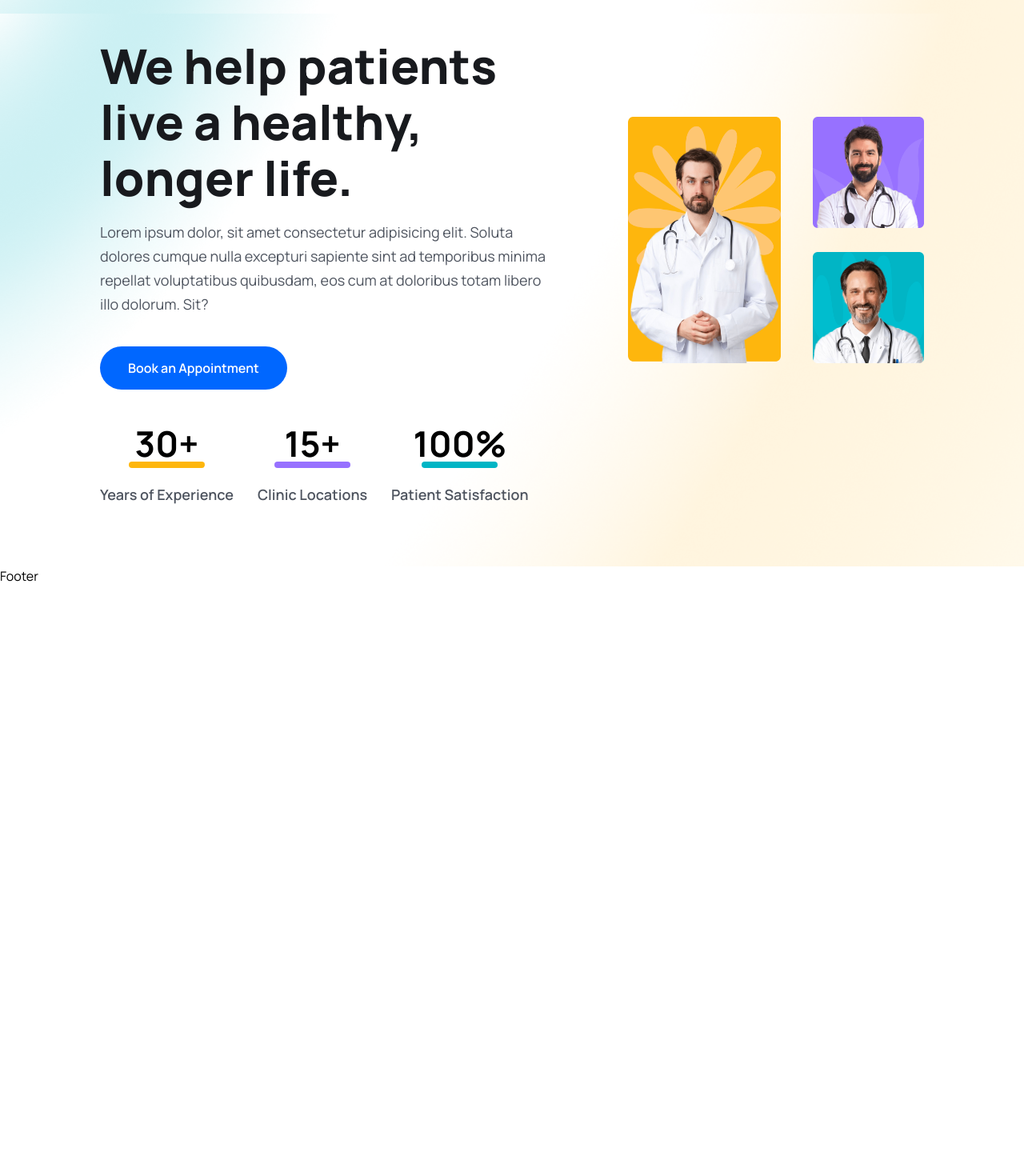
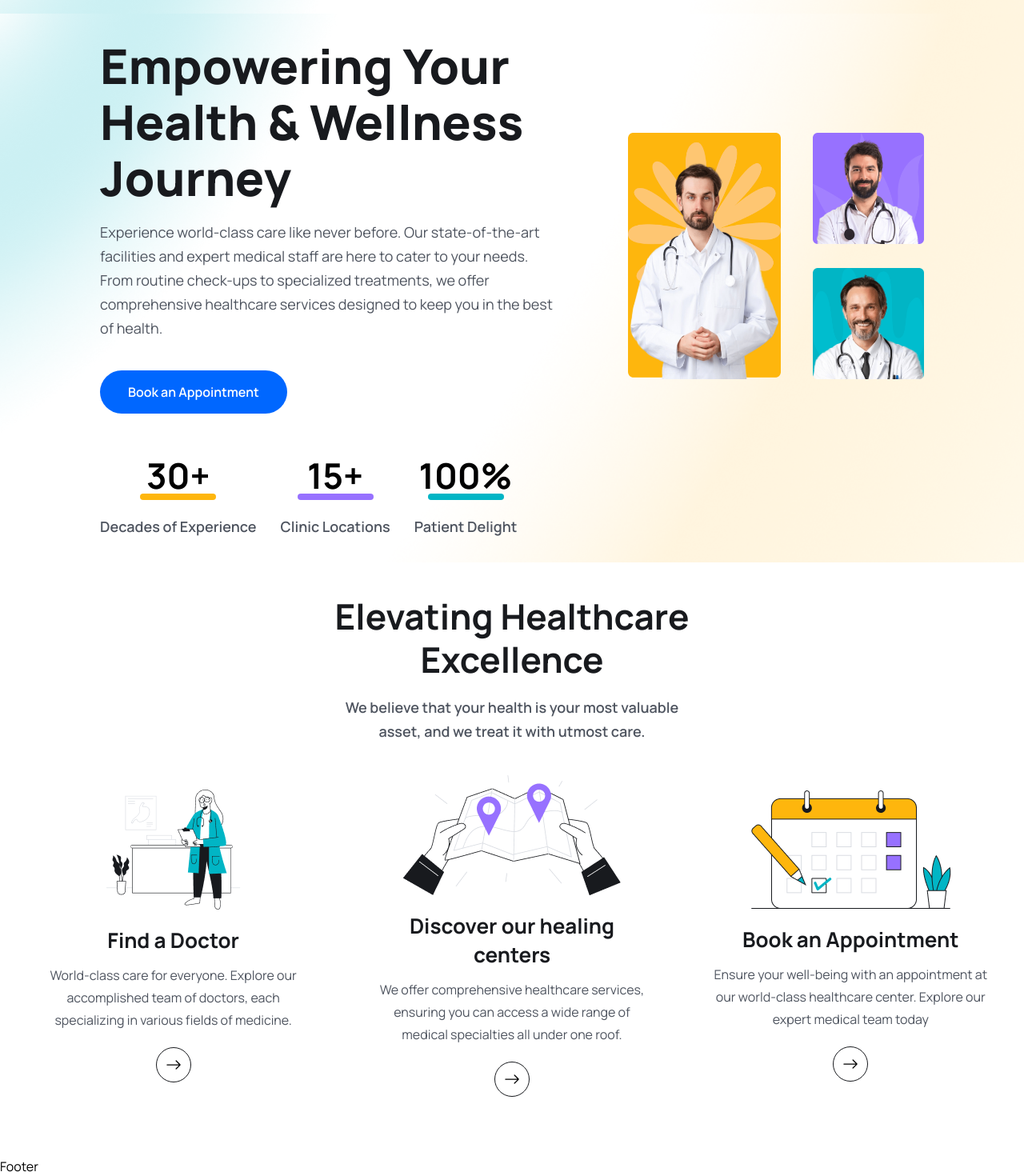
Before and after one commit to dushyant2909/Medicare-Booking, a React (Vite) app in the folder frontend/: page / in a window 1280 px wide. Shown: the part 63-1533 px from the top of the page at 80% size. Before the commit the page ends 800 px from the top, so only its background shows below. Built offline with nearby package versions, Linux system fonts and the light colour scheme.

Commit message:
Completed section 2 of main section

```diff
--- a/frontend/src/pages/Home.jsx
+++ b/frontend/src/pages/Home.jsx
@@ -2,31 +2,39 @@ import React from 'react'
 import heroImg01 from '../assets/images/hero-img01.png'
 import heroImg02 from '../assets/images/hero-img02.png'
 import heroImg03 from '../assets/images/hero-img03.png'
+import icon01 from '../assets/images/icon01.png'
+import icon02 from '../assets/images/icon02.png'
+import icon03 from '../assets/images/icon03.png'
+import { Link } from 'react-router-dom'
+import { BsArrowRight } from 'react-icons/bs'
 
 const Home = () => {
   return (
     <>
-      {/* ----------Hero Section------------- */}
-      <section className='hero__section pt-[30px] 2xl:h-[800px]'>
-        <div className="container lg:px-[125px]">
-          <div className="flex flex-col lg:flex-row gap-[60px] lg:gap-[90px] items-center justify-between">
-            {/* ---------Hero Content----------- */}
+      {/* ---------- Hero Section Outer ------------- */}
+      <section className='hero__section py-[30px] 2xl:h-[800px]'>
+        <div className="container lg:px-[125px] flex flex-col lg:flex-row gap-[60px] lg:gap-[90px] items-center justify-between">
+          {/* ---------Hero Content Left part----------- */}
           <div>
+            {/* ----------- Hero content headings----------- */}
             <div className="lg:w-[570px]">
               <h1 className="text-[36px] leading-[46px] text-headingColor
-                  font-[800] md:text-[60px] md:leading-[70px]">We help patients live a healthy, longer life.</h1>
-                <p className="text__para">Lorem ipsum dolor, sit amet consectetur adipisicing elit. Soluta dolores cumque nulla excepturi sapiente sint ad temporibus minima repellat voluptatibus quibusdam, eos cum at doloribus totam libero illo dolorum. Sit?</p>
+                  font-[800] md:text-[60px] md:leading-[70px]">Empowering Your Health & Wellness Journey</h1>
+              <p className="text__para">
+                Experience world-class care like never before. Our state-of-the-art facilities and expert medical staff are here to cater to your needs. From routine check-ups to specialized treatments, we offer comprehensive healthcare services designed to keep you in the best of health.
+              </p>
+
               <div className="flex justify-center lg:justify-start">
                 <button className="btn">Book an Appointment</button>
               </div>
             </div>
 
             {/* -------Hero Counter--------- */}
-              <div className="mt-[30px] lg:mt-[40px] flex flex-col lg:flex-row lg:items-center gap-5 lg:gap-[30px]">
+            <div className="mt-[30px] lg:mt-[50px] flex flex-col lg:flex-row lg:items-center gap-5 lg:gap-[30px]">
               <div className="flex flex-col items-center justify-center">
                 <h2 className="text-[36px] leading-[56px] lg:text-[44px] lg:leading-[54px] font-[700]">30+</h2>
                 <span className="w-[95px] h-2 bg-yellowColor rounded-full block mt-[-4px]"></span>
-                  <p className="text__para font-semibold">Years of Experience</p>
+                <p className="text__para font-semibold">Decades of Experience</p>
               </div>
 
               <div className="flex flex-col items-center justify-center">
@@ -37,15 +45,12 @@ const Home = () => {
               <div className="flex flex-col items-center justify-center">
                 <h2 className="text-[36px] leading-[56px] lg:text-[44px] lg:leading-[54px] font-[700]">100%</h2>
                 <span className="w-[95px] h-2 bg-irisBlueColor rounded-full block mt-[-4px]"></span>
-                  <p className="text__para font-semibold">Patient Satisfaction</p>
+                <p className="text__para font-semibold">Patient Delight</p>
+              </div>
             </div>
           </div>
 
-
-
-            </div>
-
-            {/* ----------Hero Content Images-------- */}
+          {/* ----------Hero Content Images (Right part) -------- */}
           <div className="flex justify-center gap-10 lg:mb-20">
             <div className="">
               <img src={heroImg01} alt="Doctor avatar" className='w-full h-full' />
@@ -56,11 +61,77 @@ const Home = () => {
             </div>
           </div>
         </div>
-        </div>
       </section>
       {/* ----------Hero Section ends---------- */}
 
+      <section className='lg:pt-10 '>
+        <div className="container">
+          <div className="lg:w-[470px] mx-auto">
+            <h2 className="heading text-center">Elevating Healthcare Excellence</h2>
+            <p className="text__para text-center font-semibold">
+              We believe that your health is your most valuable asset, and we treat it with utmost care.
+            </p>
+          </div>
 
+          <div className="grid grid-cols-1 md:grid-cols-2 lg:grid-cols-3 gap-5 lg:gap-[30px] mt-[30px] lg:mt-[40px]">
+            <div className="py-2 lg:py-0 px-5 flex flex-col justify-center items-center ">
+              <div className="flex items-center justify-center">
+                <img src={icon01} alt="" />
+              </div>
+
+              <div className="mt-[20px]">
+                <h2 className='text-[26px] leading-9 text-headingColor font-[700] text-center'>Find a Doctor</h2>
+                <p className="text-[16px] leading-7 text-textColor font-[400] mt-3 text-center">
+                  World-class care for everyone. Explore our accomplished team of doctors, each specializing in various fields of medicine.
+                </p>
+                <Link to={'/doctors'} className='w-[44px] h-[44px] rounded-full border border-solid border-[#181A1E]
+                mt-[20px] mx-auto flex items-center justify-center group hover:bg-primaryColor hover:border-none'>
+                  <BsArrowRight className='group-hover:text-white w-6 h-5' />
+                </Link>
+
+              </div>
+            </div>
+
+            <div className="py-2 lg:py-0 px-5 flex flex-col justify-center items-center ">
+              <div className="flex items-center justify-center">
+                <img src={icon02} alt="" />
+              </div>
+
+              <div className="mt-[20px]">
+                <h2 className='text-[26px] leading-9 text-headingColor font-[700] text-center'>Discover our healing centers</h2>
+                <p className="text-[16px] leading-7 text-textColor font-[400] mt-3 text-center">
+                  We offer comprehensive healthcare services, ensuring you can access a wide range of medical specialties all under one roof.
+                </p>
+                <Link to={'/doctors'} className='w-[44px] h-[44px] rounded-full border border-solid border-[#181A1E]
+                mt-[20px] mx-auto flex items-center justify-center group hover:bg-primaryColor hover:border-none'>
+                  <BsArrowRight className='group-hover:text-white w-6 h-5' />
+                </Link>
+
+              </div>
+            </div>
+
+            <div className="py-2 lg:py-0 px-5 flex flex-col justify-center items-center ">
+              <div className="flex items-center justify-center">
+                <img src={icon03} alt="" />
+              </div>
+
+              <div className="mt-[20px]">
+                <h2 className='text-[26px] leading-9 text-headingColor font-[700] text-center'>Book an Appointment</h2>
+                <p className="text-[16px] leading-7 text-textColor font-[400] mt-3 text-center">
+                  Ensure your well-being with an appointment at our world-class healthcare center. Explore our expert medical team today
+                </p>
+                <Link to={'/doctors'} className='w-[44px] h-[44px] rounded-full border border-solid border-[#181A1E]
+                mt-[20px] mx-auto flex items-center justify-center group hover:bg-primaryColor hover:border-none'>
+                  <BsArrowRight className='group-hover:text-white w-6 h-5' />
+                </Link>
+
+              </div>
+            </div>
+
+          </div>
+
+        </div>
+      </section>
     </>
   )
 }
```
Lines whose indentation alone changed are shown as unchanged.
